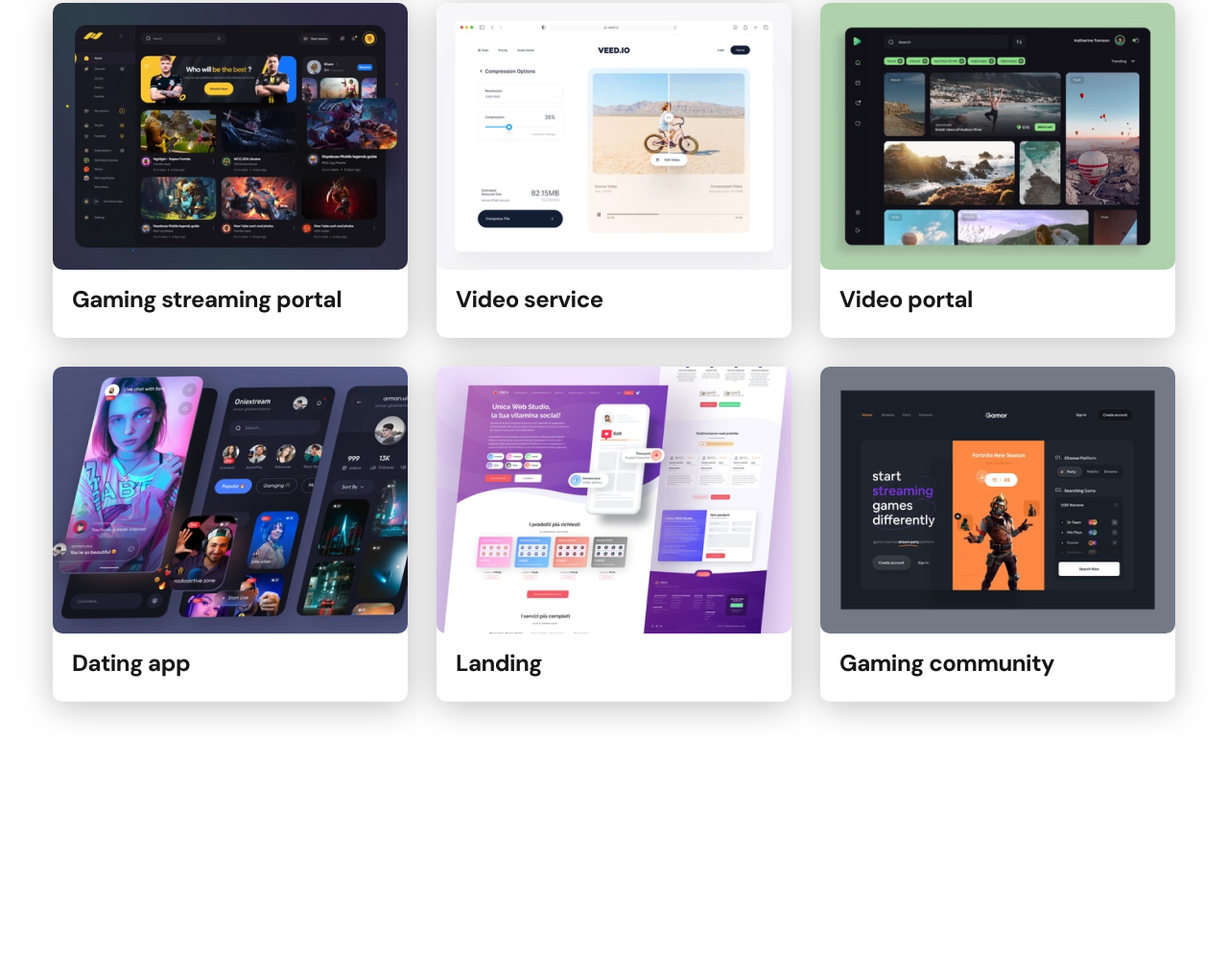
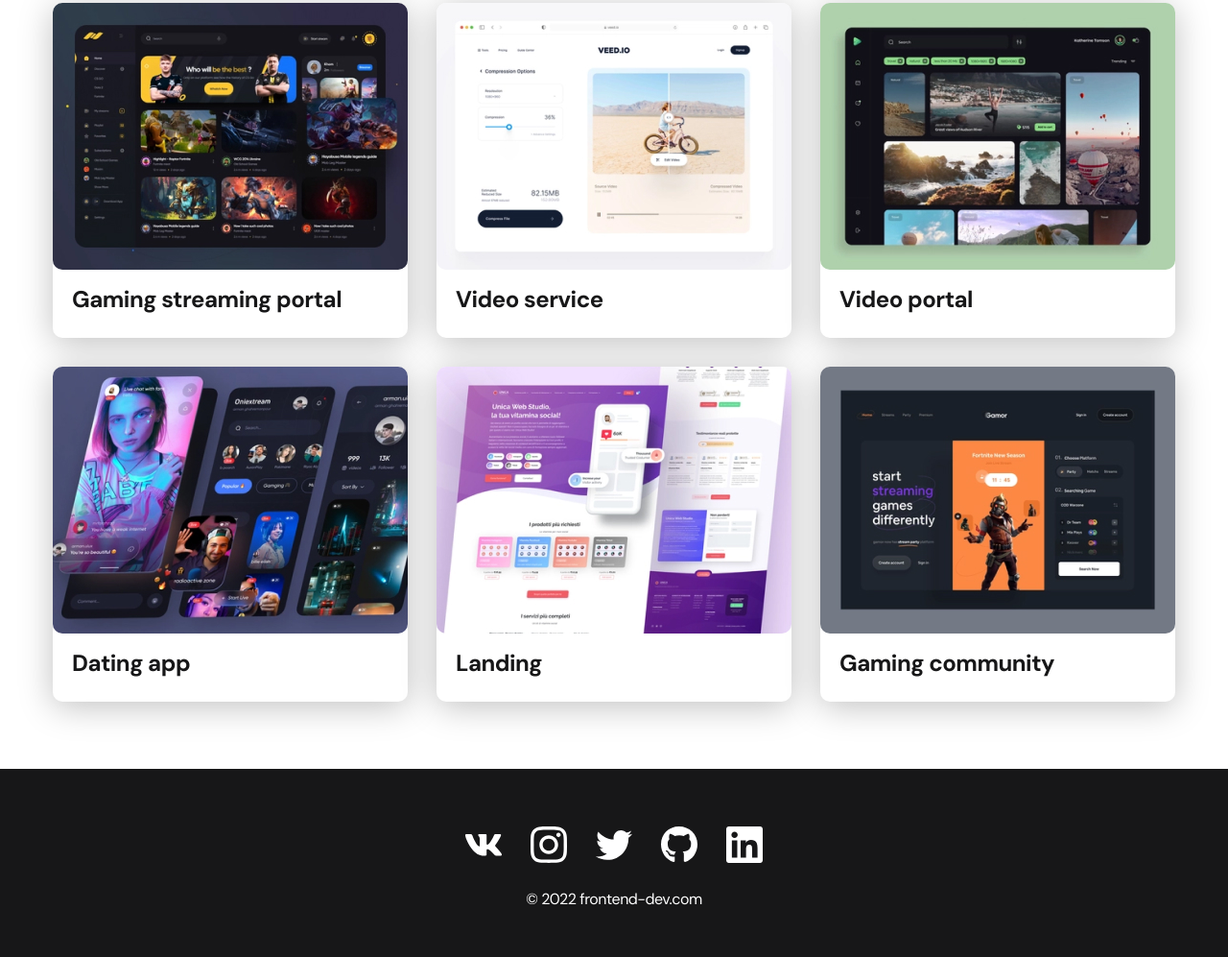
Before and after one commit to IvanBanifatsyeu/Freelancer-portfolio, a plain HTML site: page index.html in a window 1280 px wide. Shown: the part 976-1973 px from the top of the page at 96% size. Before the commit the page ends 1777 px from the top, so only its background shows below. Drawn offline with Linux system fonts and the light colour scheme.

Commit message:
created section footer in index.html

```diff
--- a/css/main.css
+++ b/css/main.css
@@ -28,6 +28,10 @@ body {
 	margin: 0 auto;
 	padding: 0 15px;
 	max-width: 1200px;
+}
+
+.none {
+	display: none !important;
 }
 
 /* Nav */
@@ -206,3 +210,32 @@ body {
 	line-height: 1.3;
 	color: var(--black);
 }
+
+/* footer */
+
+.footer {
+	padding: 60px 0 50px;
+	background-color: var(--dark-bg);
+	color: var(--header-text);
+}
+
+.footer__wrapper {
+	display: flex;
+	flex-direction: column;
+	align-items: center;
+	row-gap: 27px;
+}
+.social {
+	display: flex;
+	column-gap: 30px;
+	align-items: center;
+
+}
+
+.copyright {
+	font-style: 16px;
+}
+
+.copyright p + p {
+	margin-top: 0.5em;
+}
--- a/index.html
+++ b/index.html
@@ -109,5 +109,29 @@
 				</ul>
 			</div>
 		</main>
+		<footer class="footer">
+			<div class="container">
+				<div class="footer__wrapper">
+					<ul class="social">
+						<li class="social__item">
+							<a href="#!"><img src="./img/icons/vk.svg" alt="Link"></a>
+						</li>
+						<li class="social__item">
+							<a href="#!"><img src="./img/icons/instagram.svg" alt="Link"></a>
+						</li>
+						<li class="social__item">
+							<a href="#!"><img src="./img/icons/twitter.svg" alt="Link"></a>
+						</li>
+						<li class="social__item">
+							<a href="#!"><img src="./img/icons/gitHub.svg" alt="Link"></a>
+						</li>
+						<li class="social__item">
+							<a href="#!"><img src="./img/icons/linkedIn.svg" alt="Link"></a>
+						</li>
+					</ul>
+					<div class="copyright"><p>© 2022 frontend-dev.com</p></div>
+				</div>
+			</div>
+		</footer>
 	</body>
 </html>
```
Also changed, not shown: img/icons/gitHub.svg (added), img/icons/instagram.svg (added), img/icons/linkedIn.svg (added), img/icons/twitter.svg (added), img/icons/vk.svg (added).
